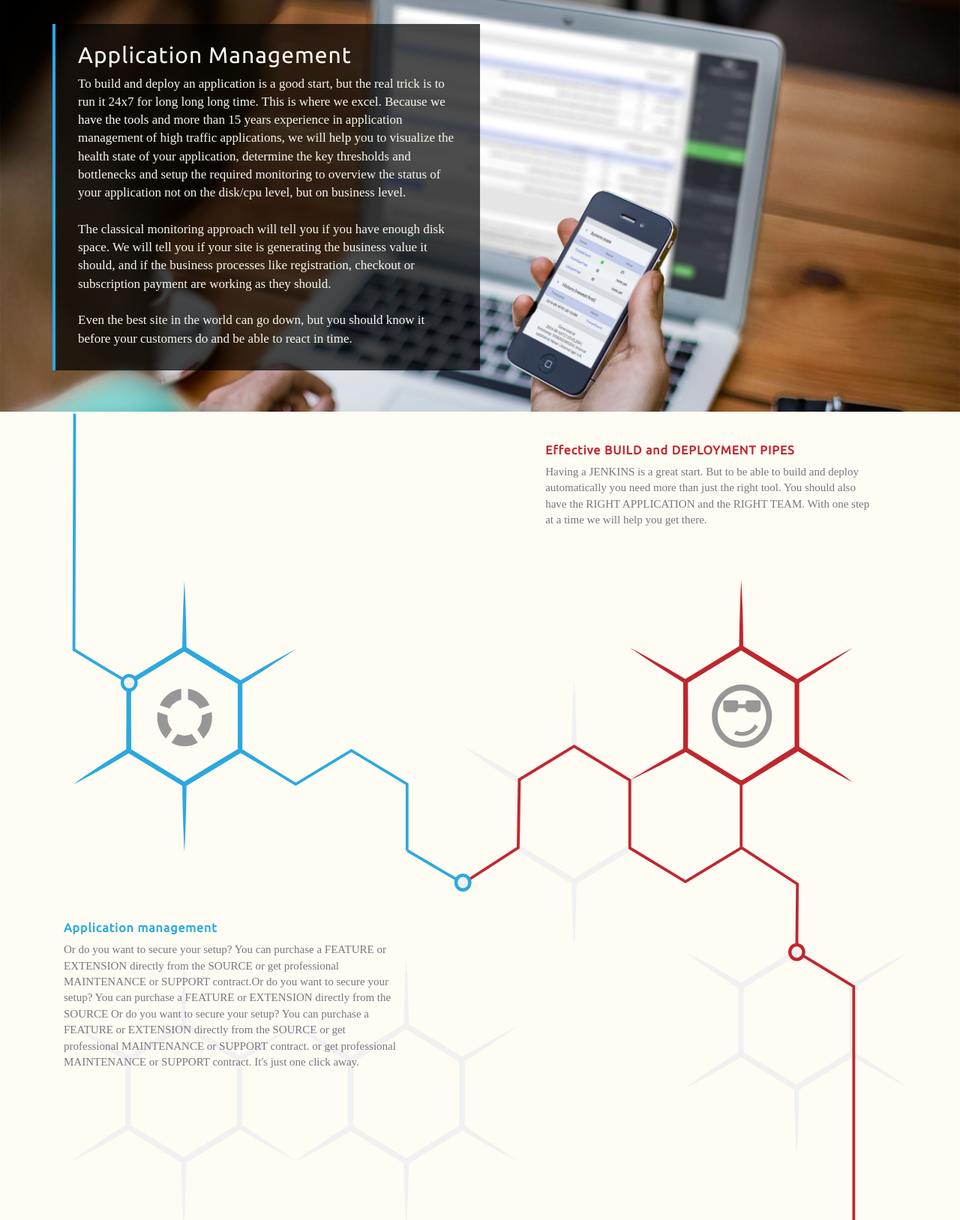
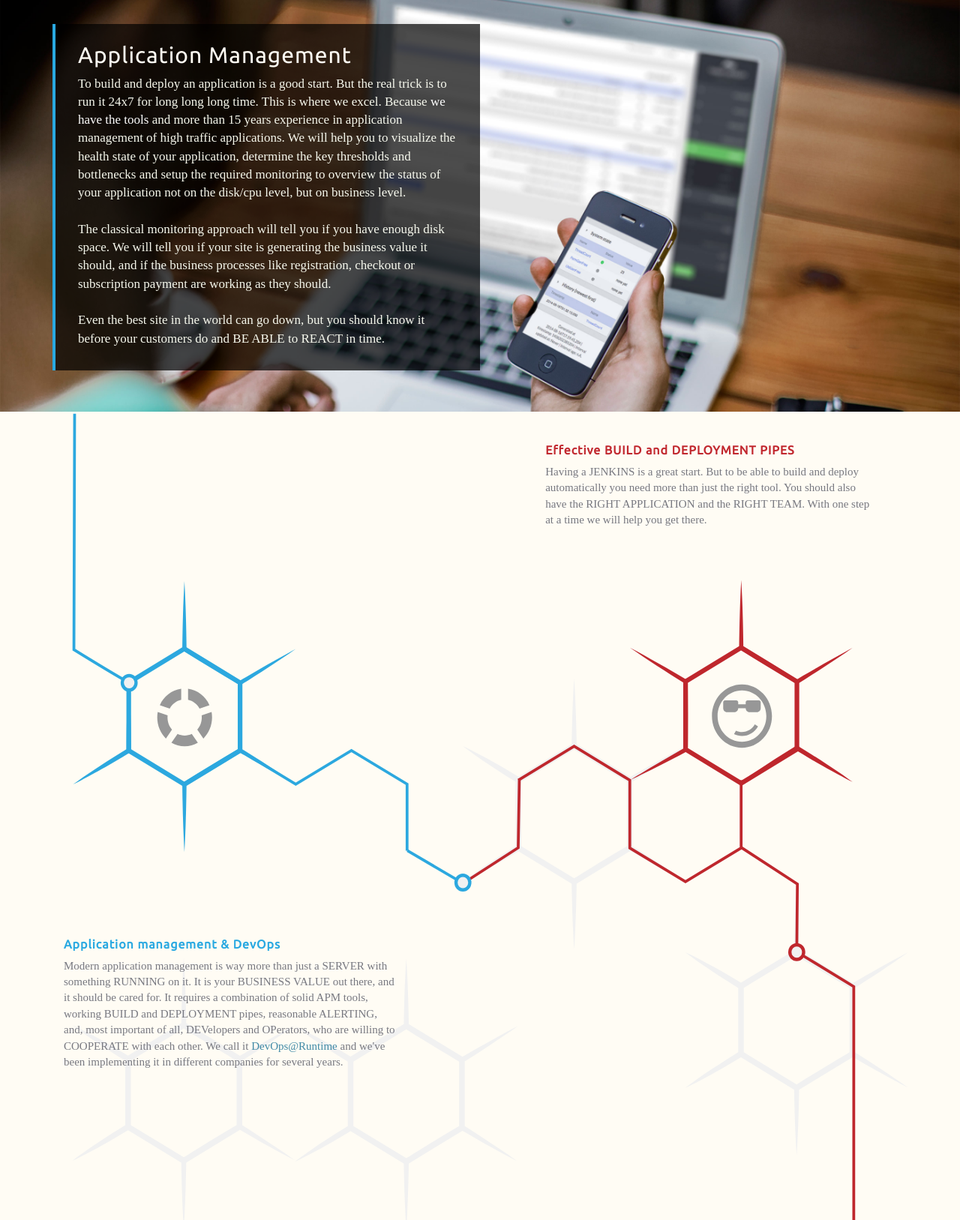
Before and after one commit to java-perfomance-guru/web, a plain HTML site: page index.html in a window 1280 px wide. Shown: the part 3872-5499 px from the top of the page at 75% size. Drawn offline with Linux system fonts and the light colour scheme; a web font is replaced by a local one.

Commit message:
small text changes

```diff
--- a/index.html
+++ b/index.html
@@ -185,9 +185,9 @@
 				<h2>Application Management</h2>
 
 				<p>
-					To build and deploy an application is a good start, but the real trick is to run it 24x7 for long
+					To build and deploy an application is a good start. But the real trick is to run it 24x7 for long
 					long long time. This is where we excel. Because  <a href="http://www.moskito.org/moskito-control.html" target="blank_">we have the tools</a> and more
-					than 15 years experience in application management of high traffic applications, we will help you to
+					than 15 years experience in application management of high traffic applications. We will help you to
 					visualize the health state of your application, determine the key thresholds and bottlenecks and
 					setup the required monitoring to overview the status of your application not on the disk/cpu level,
 					but on business level.
@@ -196,8 +196,8 @@
 					your site is generating the business value it should, and if the business processes like
 					registration, checkout or subscription payment are working as they should.
 					<br/><br/>
-					Even the best site in the world can go down, but you should know it before your customers do and be
-					able to react in time.
+					Even the best site in the world can go down, but you should know it before your customers do and BE ABLE
+					to REACT in time.
 
 				</p>
 			</article>
@@ -222,17 +222,13 @@
 
 			<div class="eighth col-lg-5 col-md-6 col-xs-12 fadeInLeft wow">
 
-				<h3> Application management
+				<h3> Application management &amp; DevOps
 
 				</h3>
 
-				<p>Or do you want to secure your setup? You can purchase a FEATURE or EXTENSION directly from the SOURCE
-				   or get professional MAINTENANCE or SUPPORT contract.Or do you want to secure your setup? You can
-				   purchase a FEATURE or EXTENSION directly from the SOURCE
-				   Or do you want to secure your setup? You can purchase a FEATURE or EXTENSION directly from the SOURCE
-				   or get professional MAINTENANCE or SUPPORT contract. or get professional MAINTENANCE or SUPPORT
-				   contract. It's just one click away.
-
+				<p>Modern application management is way more than just a SERVER with something RUNNING on it. It is your BUSINESS VALUE out there, and it should be cared for.
+					It requires a combination of solid APM tools, working BUILD and DEPLOYMENT pipes, reasonable ALERTING, and, most important of all, DEVelopers and OPerators, who are willing to COOPERATE with each other.
+					We call it <a href="https://speakerdeck.com/dvayanu/devops-at-runtime">DevOps@Runtime</a> and we've been implementing it in different companies for several years.
 				</p>
 			</div>
 		</section>
@@ -246,9 +242,9 @@
 				<p>
 					The scaleability of a system starts with its architecture. It is fairly easy to scale a well designed system, and it is nearly impossible to SCALE a spaghetti monolith.
 					<br/><br/>
-					With over 15 years of experience in building high traffic portals, we know how to scale and what PITFALLS to avoid. Our approach roots in the classic component-oriented design and service-oriented-architecture (SOA) with a flair of
+					With over 15 years of experience in building high traffic portals, we know how to scale and what PITFALLS to avoid. Our approach roots in the classic component-oriented design and service-oriented-architecture (SOA) with a flair of Design by Responsibility, a delicious dish recently became known as MICROSERVICES.
 					<br/><br/>
-					Design by Responsibility, a delicious dish recently became known as MICROSERVICES. We also like to KISS - keep things simple - we won't try to solve your future problems, instead we will help you to achieve your goals and get a thin, manageable, extendable and flexible architecture which can serve you years.
+					We also like to KISS - keep things simple - we won't try to solve your future problems, instead we will help you to achieve your goals and get a thin, manageable, extendable and flexible architecture which can serve you years.
 
 
 				</p>
```
